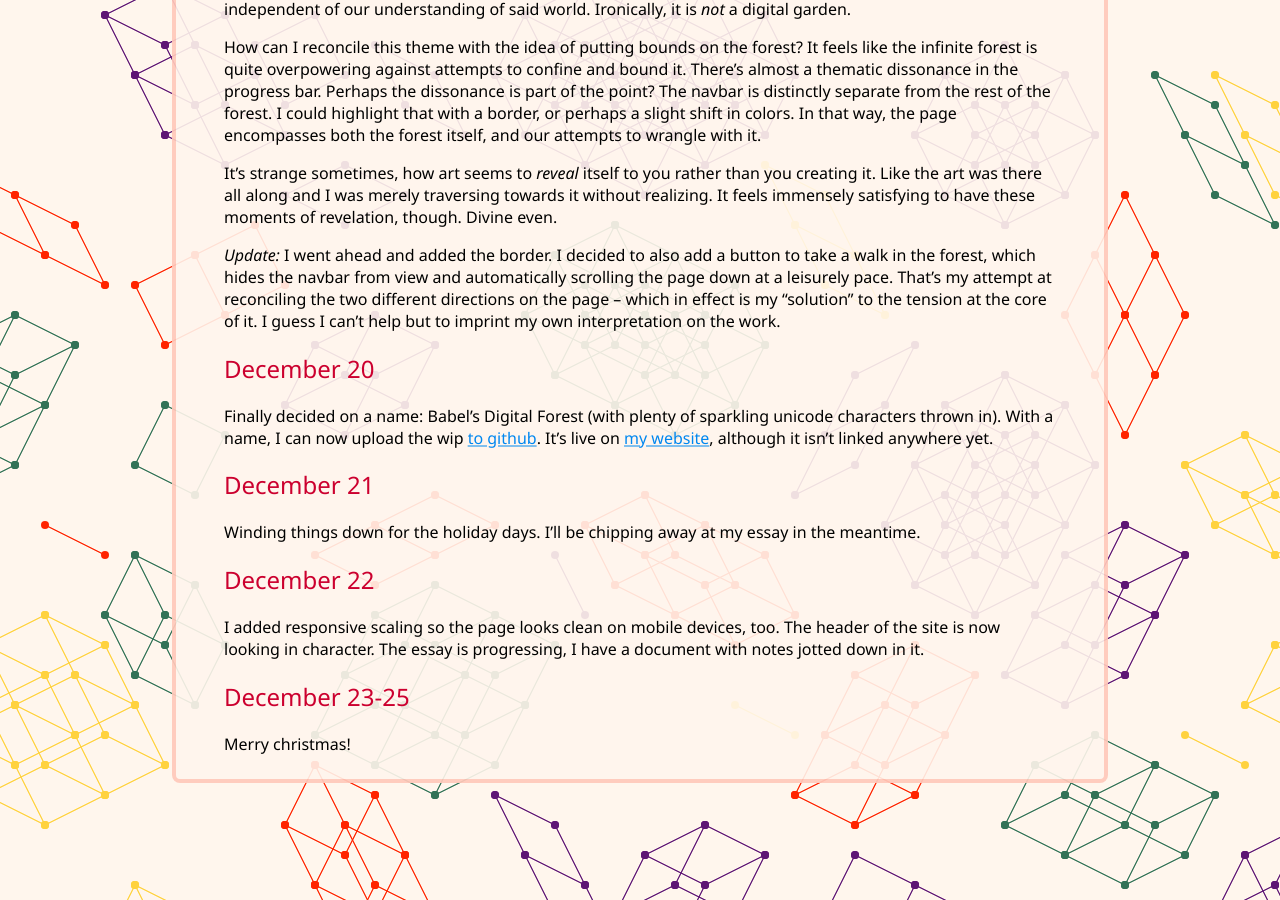
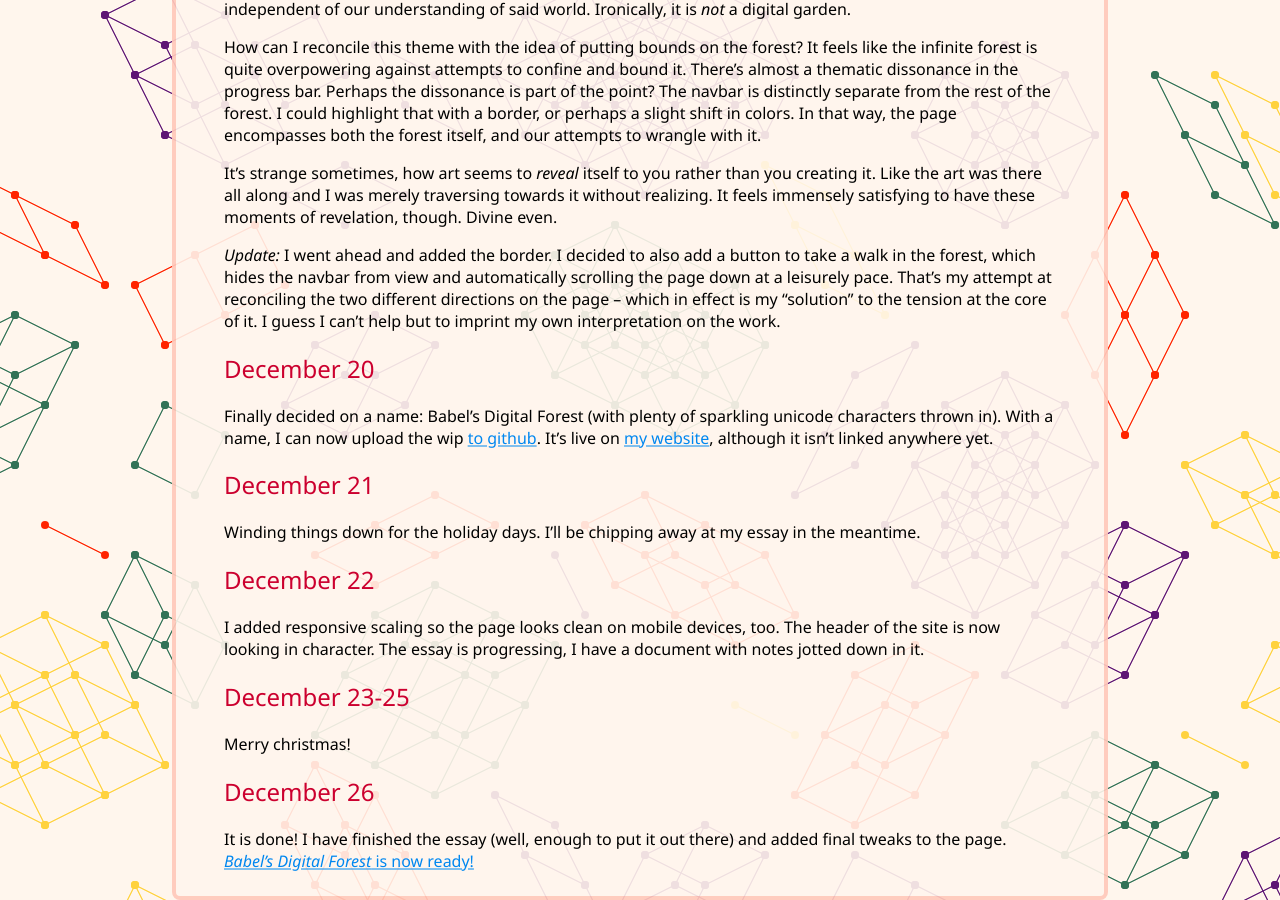
Before and after one commit to RocketRace/rocketrace.github.io, a Jekyll site: the page built from decadv-2024.md, in a window 1280 px wide and 900 px high, scrolled down 8356 px. Built offline with Jekyll 4.4.1, drawn with Linux system fonts in a browser that asks for light colours; formulas are drawn with MathJax 3.

Commit message:
December 26

```diff
--- a/decadv-2024.md
+++ b/decadv-2024.md
@@ -454,6 +454,11 @@ I have a document with notes jotted down in it.
 ## December 23-25
 Merry christmas!
 
+## December 26
+It is done! I have finished the essay (well, enough to put it out there) and
+added final tweaks to the page.
+[*Babel's Digital Forest* is now ready!][project site]
+
 [decadv]: https://eli.li/december-adventure
 [aoc]: https://adventofcode.com/
 [my aoc2023]: https://github.com/RocketRace/aoc2023
```
